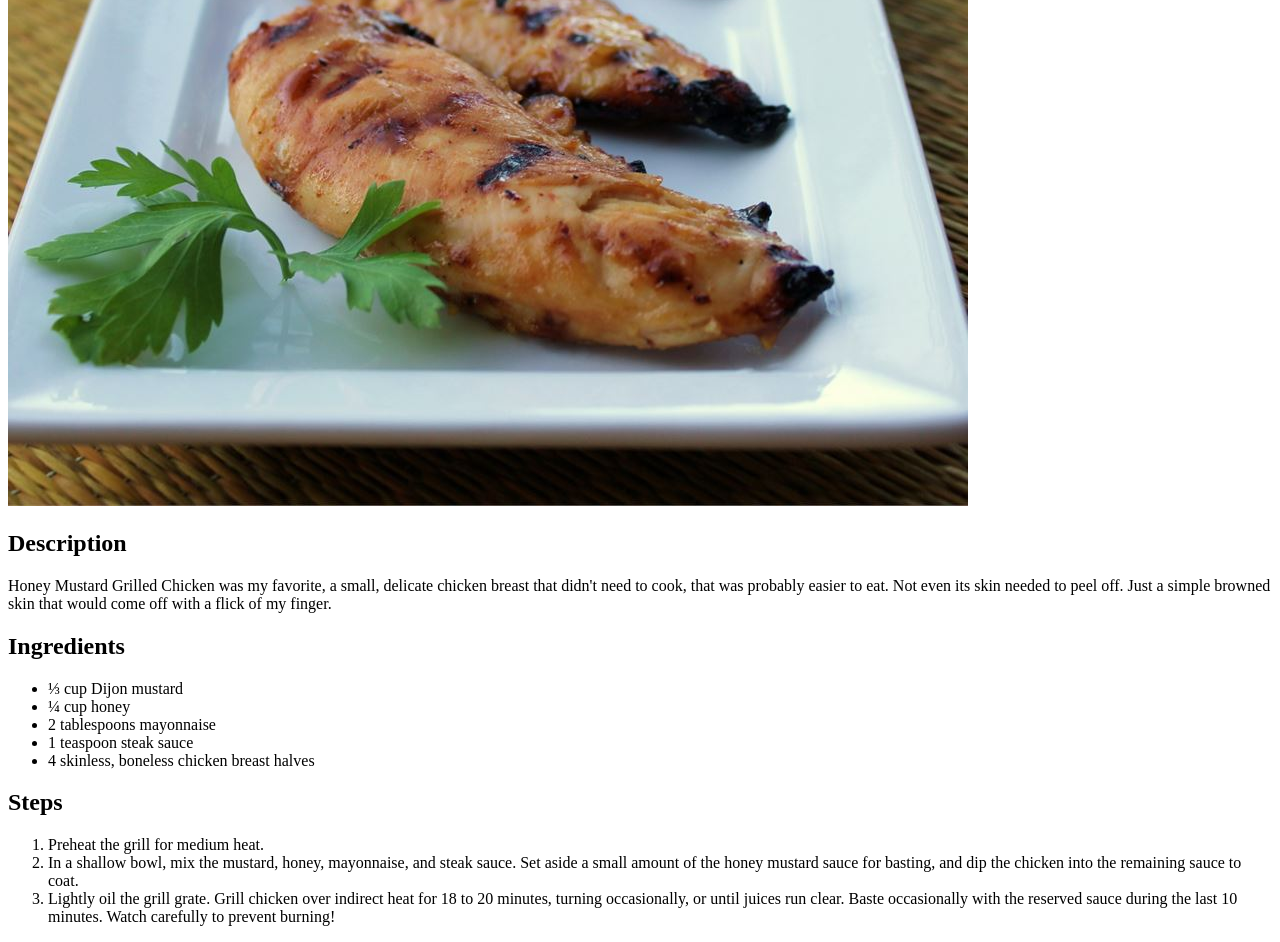
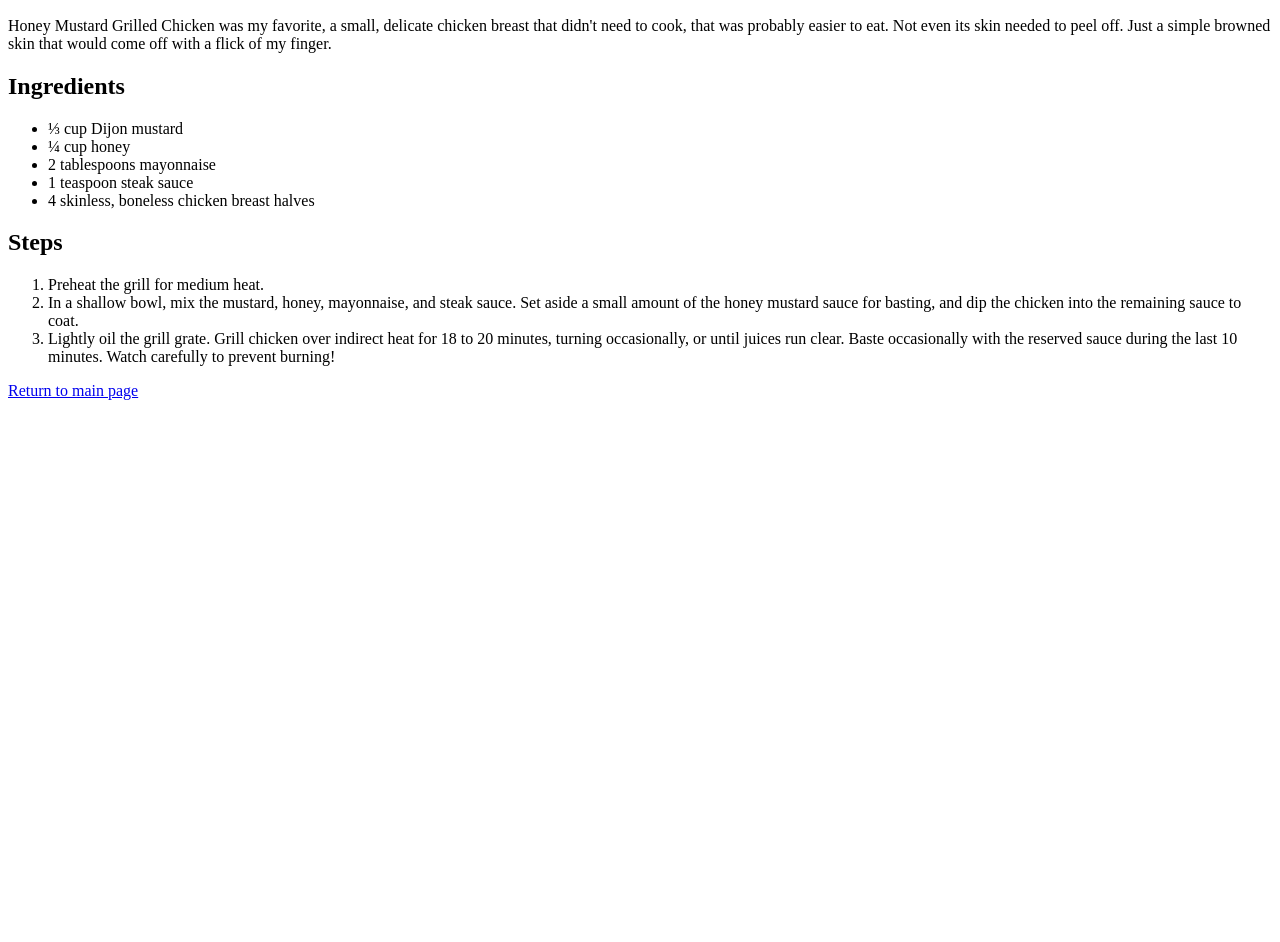
Before and after one commit to coopersimpson/odin-recipes, a plain HTML site: page recipes/honey-mustard-grilled-chicken.html in a window 1280 px wide. Shown: the part 534-1476 px from the top of the page. After the commit the page ends 942 px from the top, so only its background shows below. Drawn offline with Linux system fonts and the light colour scheme.

Commit message:
Create and link stylesheet, adjust img size

```diff
--- /dev/null
+++ b/css/style.css
@@ -0,0 +1,4 @@
+img {
+    width: 400px;
+    height: auto;
+}
--- a/recipes/honey-mustard-grilled-chicken.html
+++ b/recipes/honey-mustard-grilled-chicken.html
@@ -2,6 +2,7 @@
 <html lang="en">
 <head>
     <meta charset="UTF-8">
+    <link rel="stylesheet" href="../css/style.css">
     <title>Odin Recipes - Honey Mustard Grilled Chicken</title>
 </head>
 <body>
@@ -24,5 +25,6 @@
             <li>In a shallow bowl, mix the mustard, honey, mayonnaise, and steak sauce. Set aside a small amount of the honey mustard sauce for basting, and dip the chicken into the remaining sauce to coat.</li>
             <li>Lightly oil the grill grate. Grill chicken over indirect heat for 18 to 20 minutes, turning occasionally, or until juices run clear. Baste occasionally with the reserved sauce during the last 10 minutes. Watch carefully to prevent burning!</li>
         </ol>
+    <a href="../">Return to main page</a>
 </body>
 </html>
```
Also changed, not shown: index.html (+1 -0 lines).
